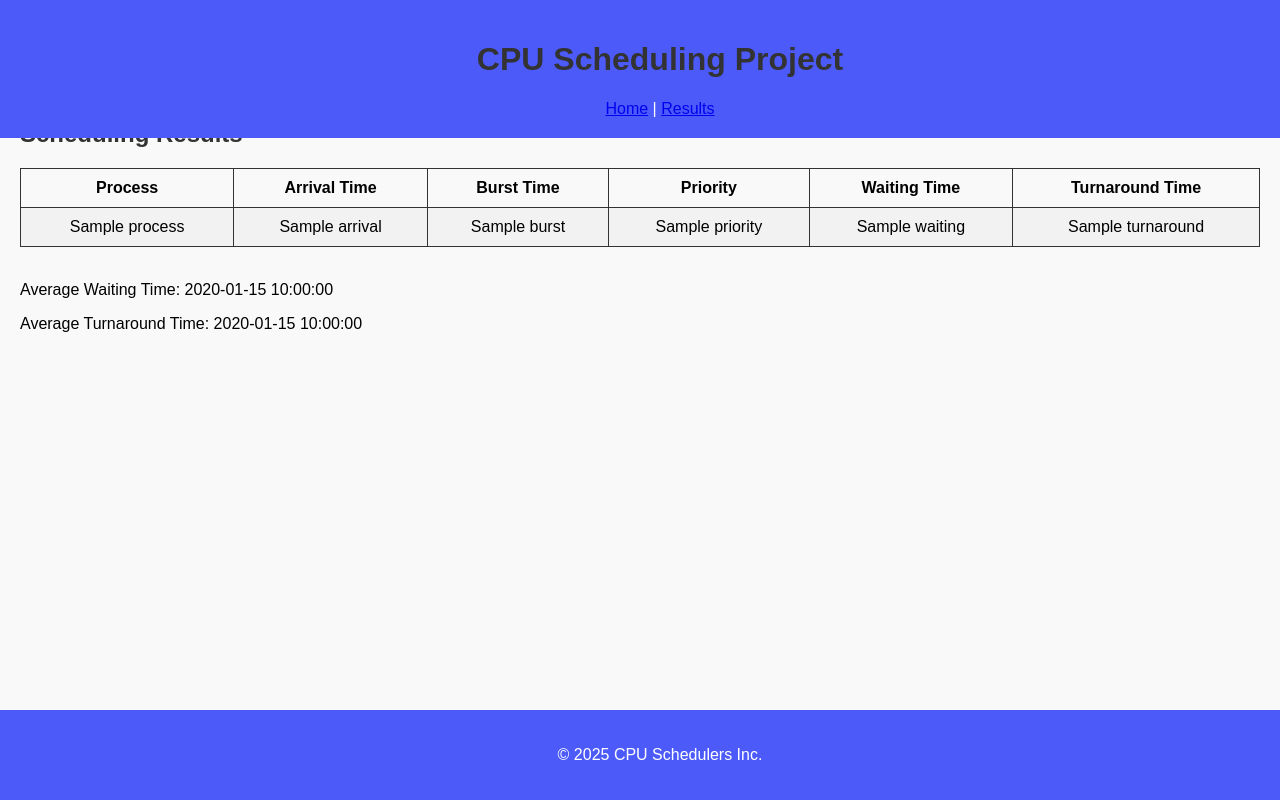
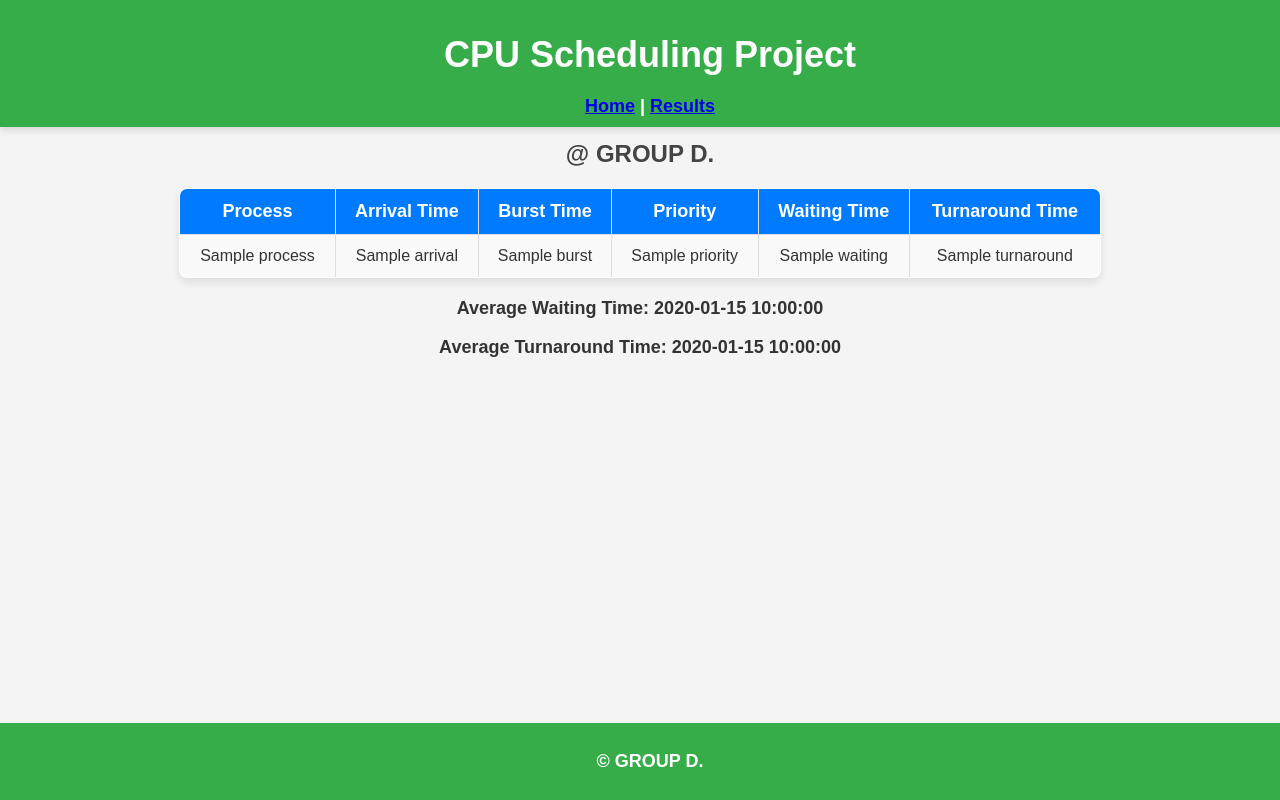
Before and after one commit to Goodvibes74/Project-Assignment, a Flask app: template app/templates/results.html in a window 1280 px wide. Run offline with Flask 3, Linux system fonts and the light colour scheme; the template is opened without the code that fills it: most values are stand-ins (such as "Sample title", 1, 10 or a date in 2020).

Commit message:
update README with team member details; enhance index and results templates for dynamic field visibility; improve CSS styles for better UI; add max_time calculation to scheduling results

```diff
--- a/app/app.py
+++ b/app/app.py
@@ -8,7 +8,6 @@ from models.Priority_scheduling import priority_scheduling
 from models.Priority_scheduling_preemptive import priority_preemptive_scheduling
 from models.process import Process
 from models.SJF import sjf_scheduling
-
 
 # Append current directory to sys.path
 sys.path.append(os.path.abspath(os.path.dirname(__file__)))
@@ -54,6 +53,9 @@ def index():
         processes = [Process(name, arrival, burst, priority)
                      for name, arrival, burst, priority in zip(process_names, arrival_times, burst_times, priorities)]
 
+        # Calculate max_time (the total time for the longest process)
+        max_time = max([arrival + burst for arrival, burst in zip(arrival_times, burst_times)])
+
         # Call the correct scheduling algorithm
         result_data = None
         if algorithm == "SJF":
@@ -75,13 +77,16 @@ def index():
         else:
             result_data = {'rows': [], 'avg_waiting_time': 0, 'avg_turnaround_time': 0}
 
-        # Render the results page
-        return render_template("results.html", results=result_data["rows"],
+        # Render the results page with the results and max_time
+        return render_template("results.html",
+                               results=result_data["rows"],
                                avg_waiting_time=result_data["avg_waiting_time"],
-                               avg_turnaround_time=result_data["avg_turnaround_time"])
+                               avg_turnaround_time=result_data["avg_turnaround_time"],
+                               max_time=max_time)  # Pass max_time to the template
 
     # Render the index page if the method is GET
     return render_template("index.html")
 
+
 if __name__ == "__main__":
     app.run(debug=True)
--- a/app/static/design.css
+++ b/app/static/design.css
@@ -1,14 +1,20 @@
+/* General Styles */
 body {
     font-family: Arial, sans-serif;
     margin: 0;
-    background-color: #f9f9f9;
+    background-color: #f4f4f4;
+    color: #333;
 }
 
+/* Header & Footer Styling */
 header, footer {
     text-align: center;
-    padding: 20px;
-    background-color: #4c5afa;
-    color: #fff;
+    padding: 10px;
+    background-color: #37ad4a;
+    color: white;
+    font-size: 18px;
+    font-weight: bold;
+    box-shadow: 0 4px 6px rgba(0, 0, 0, 0.1);
 }
 
 header {
@@ -25,70 +31,137 @@ footer {
     z-index: 1000;
 }
 
+/* Main Content */
 main {
-    margin-top: 80px;
-    margin-bottom: 60px;
+    margin-top: 100px;
+    margin-bottom: 80px;
     padding: 20px;
+    max-width: 90%;
+    margin-left: auto;
+    margin-right: auto;
 }
 
-h1, h2 {
-    color: #333;
+/* Headings */
+h1 {
+    color: #fdfdfd;
+    text-align: center;
+    font-weight: bold;
+    margin-bottom: 20px;
+}
+h2 {
+    color: #222;
+    text-align: center;
+    font-weight: bold;
+    margin-bottom: 20px;
 }
 
+/* Form Styling */
 form {
-    background-color: #fff;
-    padding: 20px;
+    background-color: white;
+    padding: 25px;
     margin: auto;
     width: 50%;
-    border-radius: 5px;
-    box-shadow: 0 0 10px #ccc;
+    border-radius: 8px;
+    box-shadow: 0 4px 10px rgba(0, 0, 0, 0.1);
+    border-left: 5px solid #37ad4a;
 }
 
 form label {
     display: block;
-    margin-bottom: 5px;
+    margin-bottom: 8px;
     font-weight: bold;
+    color: #444;
 }
 
 input, select, button {
-    padding: 10px;
+    padding: 12px;
     margin: 10px 0;
     width: 100%;
     box-sizing: border-box;
-    border: 1px solid #ccc;
-    border-radius: 5px;
+    border: 2px solid #ccc;
+    border-radius: 6px;
+    font-size: 16px;
 }
 
+/* Button Styling */
 button {
-    background-color: #333;
-    color: #fff;
+    background-color: #37ad4a;
+    color: white;
+    font-size: 16px;
+    font-weight: bold;
     cursor: pointer;
-    transition: background-color 0.3s;
+    border: none;
+    transition: 0.3s ease-in-out;
+    box-shadow: 0 4px 6px rgba(0, 0, 0, 0.1);
 }
 
 button:hover {
-    background-color: #555;
+    background-color: #2e8e3f;
+    transform: scale(1.05);
 }
 
+/* Table Styling */
 table {
     width: 100%;
     border-collapse: collapse;
     margin-top: 20px;
+    background-color: white;
+    box-shadow: 0 4px 10px rgba(0, 0, 0, 0.1);
+    border-radius: 8px;
+    overflow: hidden;
 }
 
 table, th, td {
-    border: 1px solid #333;
+    border: 1px solid #ddd;
 }
 
-th, td {
-    padding: 10px;
+th {
+    background-color: #37ad4a;
+    color: white;
+    font-size: 18px;
+    font-weight: bold;
+    padding: 14px;
+}
+
+td {
+    padding: 12px;
+    font-size: 16px;
     text-align: center;
 }
 
 tr:nth-child(even) {
-    background-color: #f2f2f2;
+    background-color: #f9f9f9;
 }
 
 tr:hover {
-    background-color: #ddd;
+    background-color: #e8f5e9;
+    transition: background-color 0.3s ease-in-out;
 }
+
+/* Priority Input Container */
+.priority-input-container {
+    margin-top: 15px;
+    padding: 10px;
+    background: #f9f9f9;
+    border-radius: 5px;
+    border-left: 5px solid #37ad4a;
+}
+
+/* Responsive Design */
+@media (max-width: 768px) {
+    form {
+        width: 80%;
+    }
+
+    table {
+        font-size: 14px;
+    }
+
+    th, td {
+        padding: 10px;
+    }
+
+    button {
+        font-size: 14px;
+    }
+}
--- a/app/templates/base.html
+++ b/app/templates/base.html
@@ -17,7 +17,7 @@
     {% block content %}{% endblock %}
   </main>
   <footer>
-    <p>© 2025 CPU Schedulers Inc.</p>
+    <p>© GROUP D.</p>
   </footer>
 </body>
 </html>
--- a/app/templates/results.html
+++ b/app/templates/results.html
@@ -1,15 +1,62 @@
 {% extends "base.html" %}
+
 {% block title %}CPU Scheduling - Results{% endblock %}
+
 {% block content %}
-  <h2>Scheduling Results</h2>
+  <style>
+    body {
+      font-family: Arial, sans-serif;
+      background-color: #f4f4f4;
+      color: #333;
+      text-align: center;
+    }
+
+    h2 {
+      color: #444;
+      margin-top: 20px;
+    }
+
+    table {
+      width: 80%;
+      margin: 20px auto;
+      border-collapse: collapse;
+      background: white;
+      box-shadow: 0 4px 8px rgba(0, 0, 0, 0.1);
+      border-radius: 8px;
+      overflow: hidden;
+    }
+
+    th, td {
+      padding: 12px;
+      text-align: center;
+      border-bottom: 1px solid #ddd;
+    }
+
+    th {
+      background: #007bff;
+      color: white;
+    }
+
+    tr:hover {
+      background: #f1f1f1;
+    }
+
+    p {
+      font-size: 18px;
+      font-weight: bold;
+    }
+  </style>
+
+  <h2>@ GROUP D.</h2>
 
   {% if results %}
+    <!-- Display Results Table -->
     <table border="1">
       <tr>
         <th>Process</th>
         <th>Arrival Time</th>
         <th>Burst Time</th>
-        {% if algorithm != "SJF" %}  <!-- Only render priority for non-SJF algorithms -->
+        {% if algorithm != "SJF" %}
         <th>Priority</th>
         {% endif %}
         <th>Waiting Time</th>
@@ -28,11 +75,10 @@
       </tr>
       {% endfor %}
     </table>
-    <br>
+
     <p>Average Waiting Time: {{ avg_waiting_time }}</p>
     <p>Average Turnaround Time: {{ avg_turnaround_time }}</p>
   {% else %}
     <p>No results to display.</p>
   {% endif %}
-
 {% endblock %}
```
Also changed, not shown: app/templates/index.html (+28 -18 lines), 1 other file.
